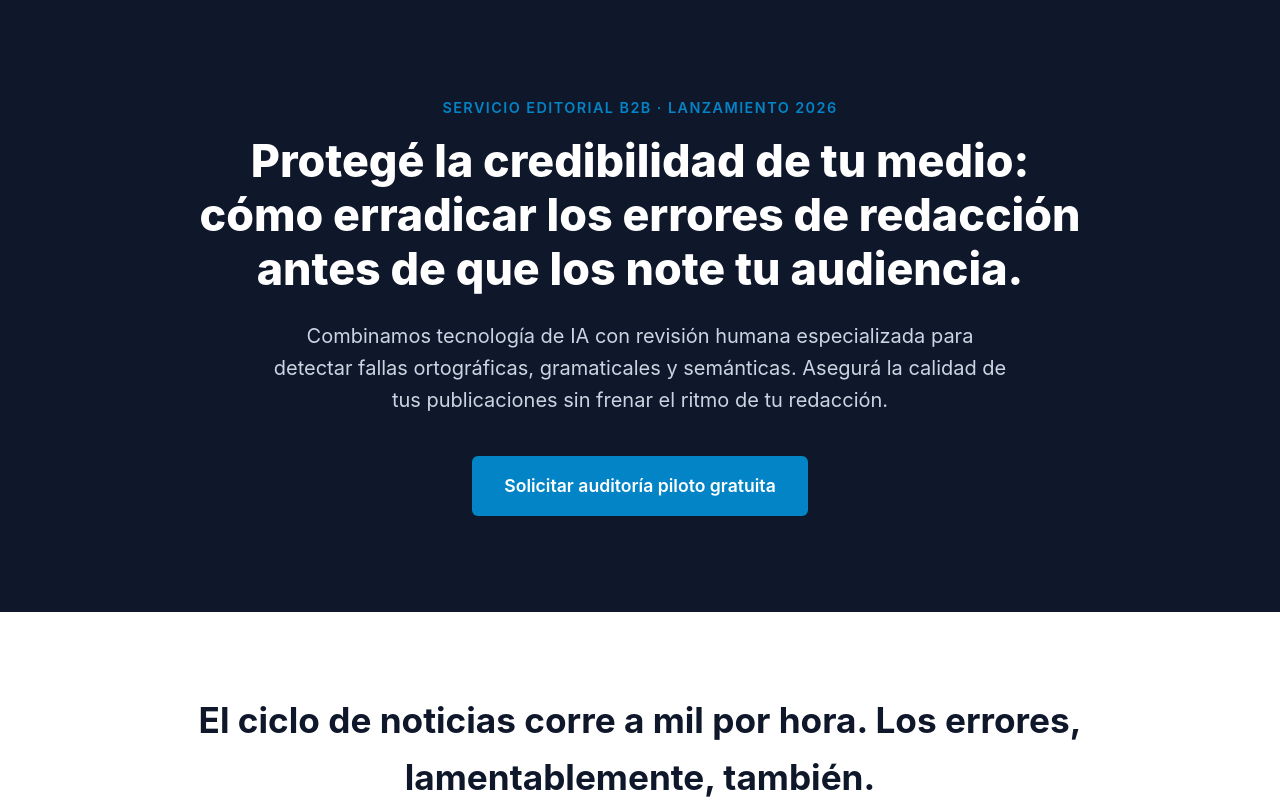
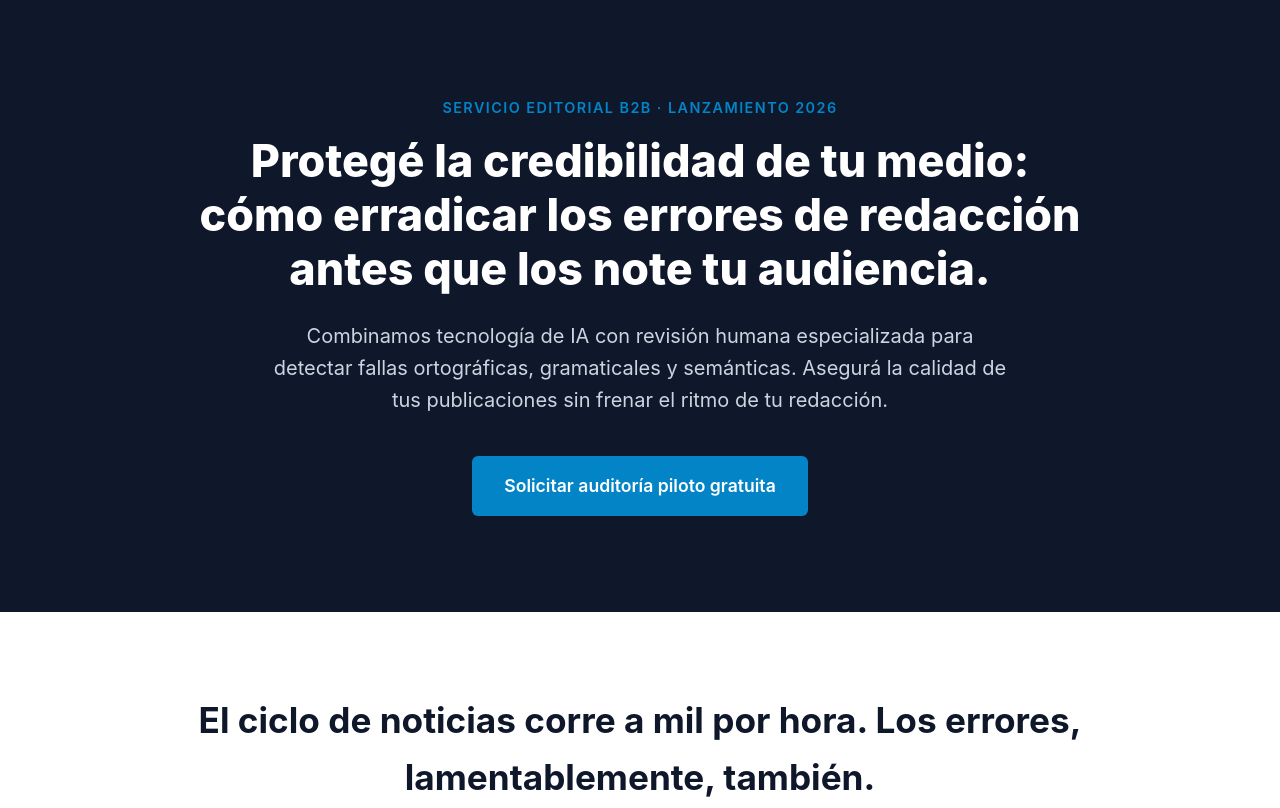
Before and after one commit to martinobenito/-verificadocs-website, a website: page public/auditoria/index.html in a window 1280 px wide. Shown: the top 808 px of the page. Drawn offline with Linux system fonts and the light colour scheme.

Commit message:
Update index.html

```diff
--- a/public/auditoria/index.html
+++ b/public/auditoria/index.html
@@ -12,7 +12,7 @@
     <header class="hero-section">
         <div class="container">
             <p class="kicker">Servicio Editorial B2B · Lanzamiento 2026</p>
-            <h1>Protegé la credibilidad de tu medio: cómo erradicar los errores de redacción antes de que los note tu audiencia.</h1>
+            <h1>Protegé la credibilidad de tu medio: cómo erradicar los errores de redacción antes que los note tu audiencia.</h1>
             <p class="subtitle">Combinamos tecnología de IA con revisión humana especializada para detectar fallas ortográficas, gramaticales y semánticas. Asegurá la calidad de tus publicaciones sin frenar el ritmo de tu redacción.</p>
             <a href="#formulario-auditoria" class="btn-primary">Solicitar auditoría piloto gratuita</a>
         </div>
```
